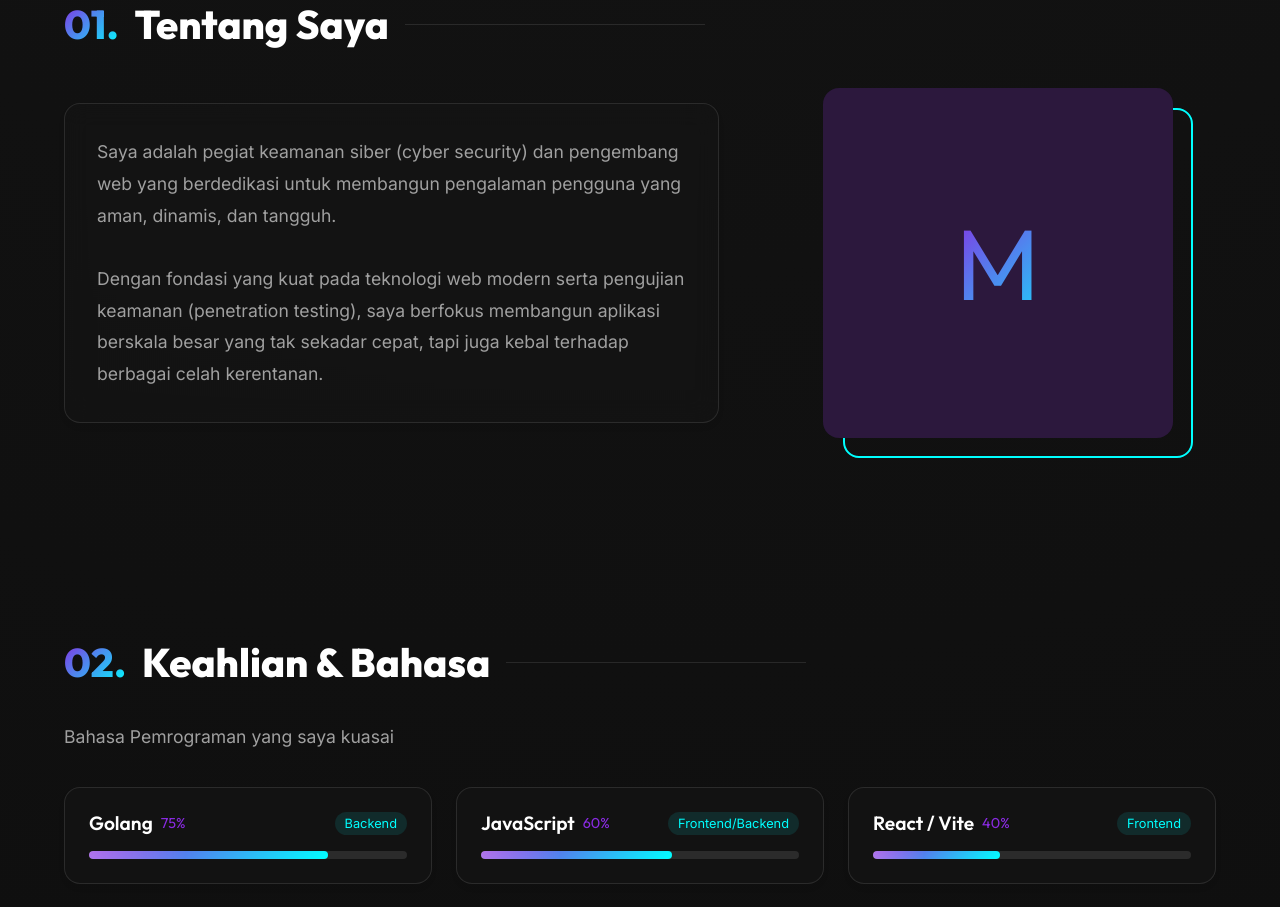
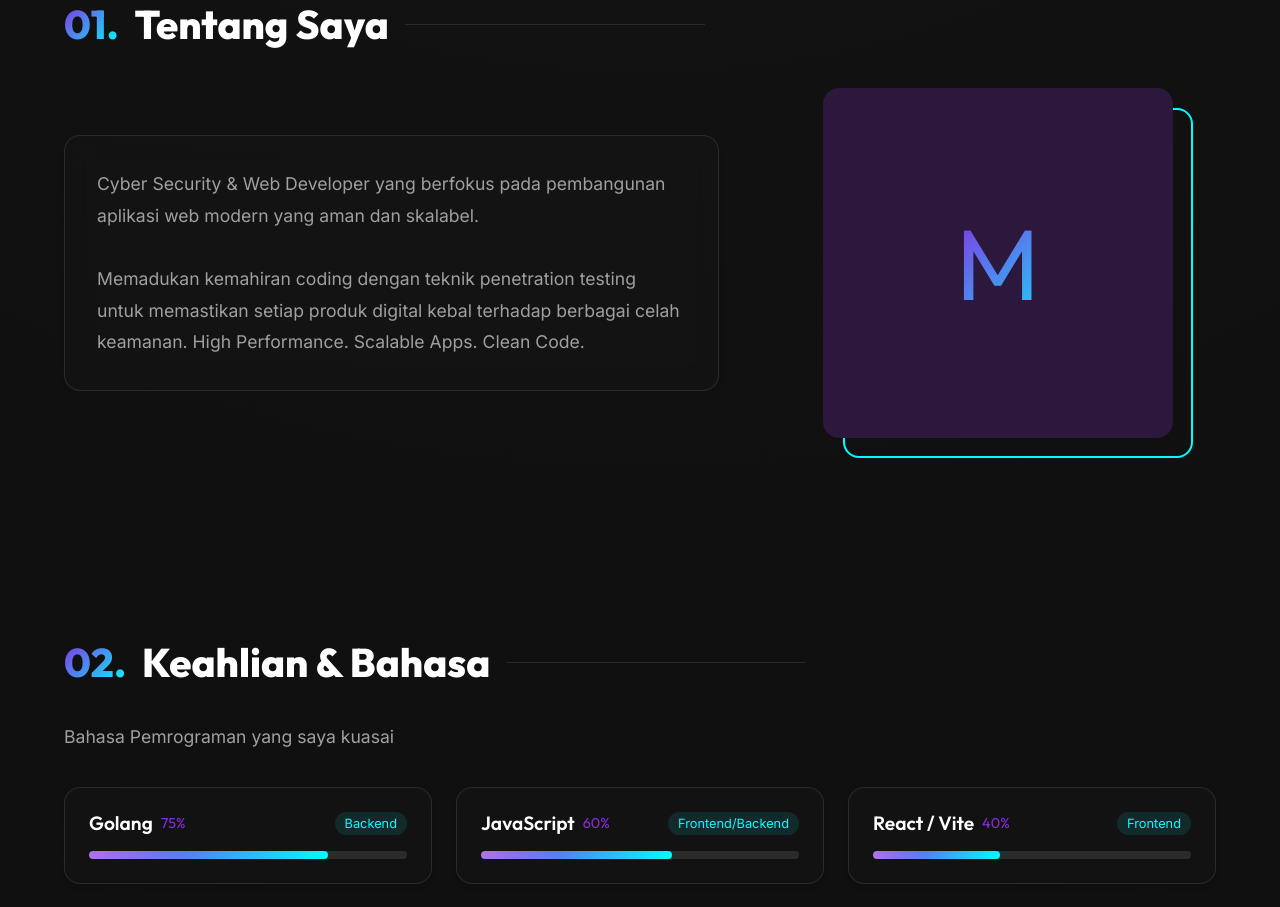
Before and after one commit to voltrexx-v1/Portofolio, a React (Vite) app: page / in a window 1280 px wide. Shown: the part 900-1807 px from the top of the page. Built offline with nearby package versions, Linux system fonts and the light colour scheme.

Commit message:
update: ganti teks tentang saya sesuai permintaan

```diff
--- a/src/data/dictionary.js
+++ b/src/data/dictionary.js
@@ -16,8 +16,8 @@ export const dict = {
     },
     about: {
       title: "About Me",
-      description1: "I am a passionate cyber security enthusiast and web developer dedicated to building secure, dynamic, and resilient user experiences.",
-      description2: "With a strong foundation in modern web technologies and penetration testing, I strive to build scalable applications that are not only performant but also highly secure against vulnerabilities."
+      description1: "A Cyber Security & Web Developer focused on building modern, secure, and scalable web applications.",
+      description2: "Combining coding proficiency with penetration testing techniques to ensure every digital product is immune to various security vulnerabilities. High Performance. Scalable Apps. Clean Code."
     },
     skills: {
       title: "Skills & Languages",
@@ -86,8 +86,8 @@ export const dict = {
     },
     about: {
       title: "Tentang Saya",
-      description1: "Saya adalah pegiat keamanan siber (cyber security) dan pengembang web yang berdedikasi untuk membangun pengalaman pengguna yang aman, dinamis, dan tangguh.",
-      description2: "Dengan fondasi yang kuat pada teknologi web modern serta pengujian keamanan (penetration testing), saya berfokus membangun aplikasi berskala besar yang tak sekadar cepat, tapi juga kebal terhadap berbagai celah kerentanan."
+      description1: "Cyber Security & Web Developer yang berfokus pada pembangunan aplikasi web modern yang aman dan skalabel.",
+      description2: "Memadukan kemahiran coding dengan teknik penetration testing untuk memastikan setiap produk digital kebal terhadap berbagai celah keamanan. High Performance. Scalable Apps. Clean Code."
     },
     skills: {
       title: "Keahlian & Bahasa",
```
